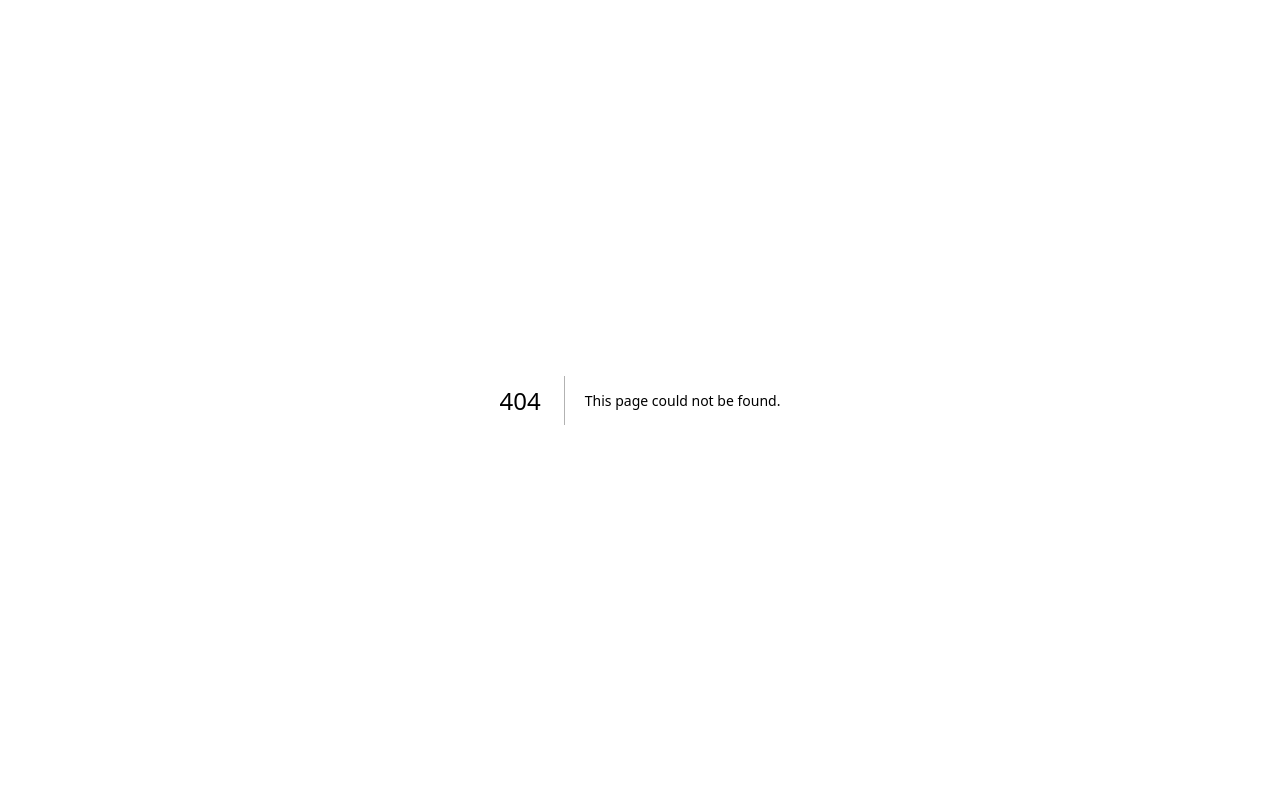
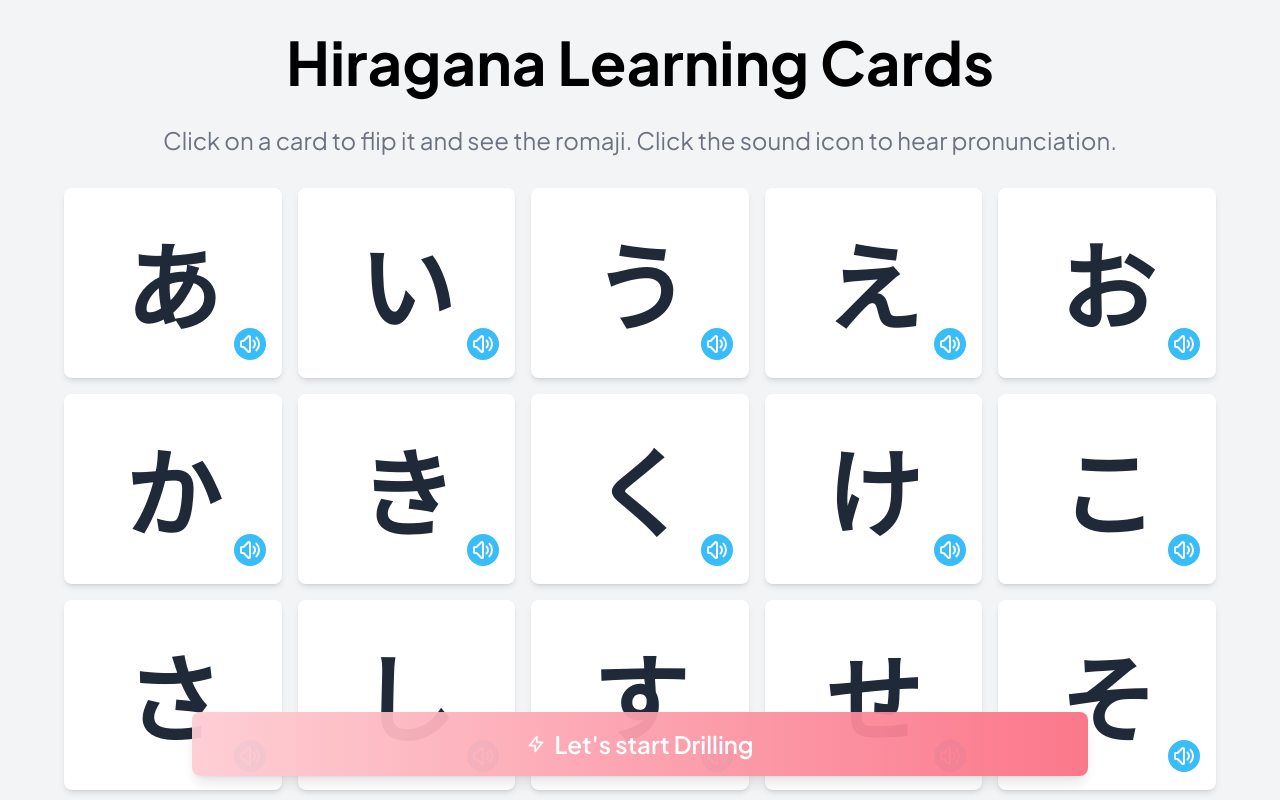
Before and after one commit to Padillahirpan/hika-nihongo-website, a Next.js app: page /hiragana in a window 1280 px wide. Before the commit this address had no page. Shown: the top 800 px of the page. Built offline with nearby package versions, Linux system fonts and the light colour scheme.

Commit message:
feat: update drill page and logic

```diff
--- a/app/drilling/page.js
+++ b/app/drilling/page.js
@@ -6,6 +6,7 @@ import { hiraganaData } from "../../data/hiraganaData";
 import formatDateTime from "../../util/DateFormat";
 import ProgressBar from "../../components/ProgressBar";
 import QuestionsItem from "../../components/QuestionsItem";
+import { getCurrentHiragana } from "../../util/getData";
 
 export default function Drilling() {
   const router = useRouter();
@@ -29,27 +30,52 @@ export default function Drilling() {
     setPreviousResults(results.slice(-5).reverse());
   };
 
-  const generateQuestions = () => {
+  const generateQuestions = async () => {
     const newQuestions = [];
-    const availableHiragana = hiraganaData.filter(
-      (item) => item.hiragana !== " ",
+
+    // Calculate overall progress
+    const updatedHiraganaData = await getCurrentHiragana();
+
+    const totalMasteryLevels = updatedHiraganaData.reduce((sum, item) => sum + item.masteryLevel, 0);
+    const totalPossibleMastery = updatedHiraganaData.filter(item => item.hiragana !== " ").length * 100;
+    const overallProgress = (totalMasteryLevels / totalPossibleMastery) * 100;
+
+    console.log(`this is overall progress: ${overallProgress} and totalPossibleMastery: ${totalMasteryLevels} and ${totalPossibleMastery}`);
+
+    // Set mastery threshold based on overall progress
+    let masteryThreshold;
+    if (overallProgress < 50) {
+      masteryThreshold = 50;  // Focus on getting everything to 50% first
+    } else if (overallProgress < 70) {
+      masteryThreshold = 70;  // Then focus on getting to 70%
+    } else {
+      masteryThreshold = 100; // Finally work on full mastery
+    }
+
+    // Filter available hiragana based on threshold
+    const priorityHiragana = hiraganaData.filter(
+      item => item.hiragana !== " " && (item.masteryLevel || 0) < masteryThreshold
     );
 
+    // If we don't have enough priority hiragana, include some higher mastery ones
+    const availableHiragana = priorityHiragana.length >= 10
+      ? priorityHiragana
+      : hiraganaData.filter(item => item.hiragana !== " " && item.masteryLevel < 100);
+
     for (let i = 0; i < 10; i++) {
-      // Randomly select a hiragana character
-      const randomIndex = Math.floor(Math.random() * availableHiragana.length);
-      const correctAnswer = availableHiragana[randomIndex];
+      // Prioritize lower mastery characters with weighted random selection
+      const weightedIndex = Math.floor(Math.random() * availableHiragana.length);
+      const correctAnswer = availableHiragana[weightedIndex];
 
       // Generate 3 random incorrect answers
       const incorrectAnswers = [];
       while (incorrectAnswers.length < 3) {
-        const randomIncorrect =
-          availableHiragana[
-            Math.floor(Math.random() * availableHiragana.length)
-          ];
+        const randomIncorrect = availableHiragana[
+          Math.floor(Math.random() * availableHiragana.length)
+        ];
         if (
           randomIncorrect.romaji !== correctAnswer.romaji &&
-          !incorrectAnswers.some((ans) => ans.romaji === randomIncorrect.romaji)
+          !incorrectAnswers.some(ans => ans.romaji === randomIncorrect.romaji)
         ) {
           incorrectAnswers.push(randomIncorrect);
         }
@@ -64,7 +90,7 @@ export default function Drilling() {
         correctRomaji: correctAnswer.romaji,
         options: shuffledOptions,
         correctIndex: shuffledOptions.findIndex(
-          (opt) => opt.romaji === correctAnswer.romaji,
+          opt => opt.romaji === correctAnswer.romaji
         ),
       });
     }
@@ -157,7 +183,7 @@ export default function Drilling() {
   };
 
   const handleBackToHome = () => {
-    router.push("/");
+    router.back();
   };
 
   const handleRestartDrilling = () => {
--- a/app/globals.css
+++ b/app/globals.css
@@ -4,3 +4,15 @@
 @tailwind base;
 @tailwind components;
 @tailwind utilities;
+
+.animation-delay-2000 {
+  animation-delay: 2s;
+}
+
+.animation-delay-4000 {
+  animation-delay: 4s;
+}
+
+.animation-delay-6000 {
+  animation-delay: 6s;
+}
--- /dev/null
+++ b/app/hiragana/page.js
@@ -0,0 +1,104 @@
+"use client";
+
+import { useState, useEffect } from "react";
+import HiraganaCard from "../../components/HiraganaCard";
+import EmptyCard from "../../components/EmptyCard";
+import { hiraganaData } from "../../data/hiraganaData";
+import { useRouter } from "next/navigation";
+
+export default function HiraganaPage() {
+  const router = useRouter();
+  const [updatedHiraganaData, setUpdatedHiraganaData] = useState(hiraganaData);
+
+  // Function to load mastery levels from localStorage
+  const loadMasteryLevels = () => {
+    const savedMasteryLevels = JSON.parse(
+      localStorage.getItem("hiraganaProgress") || "{}",
+    );
+
+    // Update hiraganaData with saved mastery levels
+    const updatedData = hiraganaData.map((item) => ({
+      ...item,
+      masteryLevel: savedMasteryLevels[item.romaji] || item.masteryLevel,
+    }));
+
+    setUpdatedHiraganaData(updatedData);
+  };
+
+  // Load saved mastery levels from localStorage on component mount
+  useEffect(() => {
+    loadMasteryLevels();
+
+    // Add event listener to reload data when window gains focus (user returns from drilling)
+    const handleFocus = () => {
+      loadMasteryLevels();
+    };
+
+    window.addEventListener("focus", handleFocus);
+
+    // Cleanup event listener
+    return () => {
+      window.removeEventListener("focus", handleFocus);
+    };
+  }, []);
+
+  const handleDrillingClick = () => {
+    router.push("/drilling");
+  };
+
+  return (
+    <main className="min-h-screen p-8 bg-gray-100">
+      <div className="max-w-6xl mx-auto">
+        <h1 className="text-6xl font-bold text-center mb-8 font-jakarta">
+          Hiragana Learning Cards
+        </h1>
+        <p className="text-2xl font-regular text-gray-500 text-center mb-8 font-jakarta">
+          Click on a card to flip it and see the romaji. Click the sound icon to
+          hear pronunciation.
+        </p>
+
+        <div className="grid grid-cols-5 md:grid-cols-5 lg:grid-cols-5 gap-2 sm:gap-4">
+          {updatedHiraganaData.map((item, index) => (
+            <div key={index} className="flex justify-center">
+              {item.hiragana !== " " ? (
+                <HiraganaCard
+                  hiragana={item.hiragana}
+                  romaji={item.romaji}
+                  masteryLevel={item.masteryLevel}
+                />
+              ) : (
+                <EmptyCard />
+              )}
+            </div>
+          ))}
+        </div>
+        <div className="w-full h-[20px] mt-16 rounded-lg mb-4 flex items-center justify-center" />
+
+      </div>
+
+      {/* Drilling Button */}
+      <button
+        onClick={handleDrillingClick}
+        className="fixed bottom-6 left-1/2 transform -translate-x-1/2 max-w-4xl w-11/12 rounded-lg opacity-95 bg-gradient-to-r from-rose-200 to-rose-400 hover:from-rose-400 hover:to-rose-500 text-white px-6 py-4 shadow-lg transition-all duration-300 hover:scale-105 z-50 flex items-center justify-center space-x-2"
+        aria-label="Start Drilling"
+      >
+        <svg
+          className="w-5 h-5"
+          fill="none"
+          stroke="currentColor"
+          viewBox="0 0 24 24"
+        >
+          <path
+            strokeLinecap="round"
+            strokeLinejoin="round"
+            strokeWidth={2}
+            d="M13 10V3L4 14h7v7l9-11h-7z"
+          />
+        </svg>
+        <span className="sm:text-xl xl:text-2xl font-semibold">
+          Let's start Drilling
+        </span>
+      </button>
+    </main>
+  );
+}
--- a/components/HiraganaCard.jsx
+++ b/components/HiraganaCard.jsx
@@ -45,7 +45,7 @@ const HiraganaCard = ({ hiragana, romaji, masteryLevel = 0 }) => {
     if (masteryLevel === 0) return "bg-white";
     // if (masteryLevel >= 1 && masteryLevel <= 29) return "bg-green-100";
     if (masteryLevel >= 1 && masteryLevel <= 29) return "bg-rose-100";
-    if (masteryLevel >= 30 && masteryLevel <= 59) return "bg-rose-300";
+    if (masteryLevel >= 30 && masteryLevel <= 90) return "bg-rose-300";
     return "bg-rose-500"; // masteryLevel >= 60
   };
 
--- a/tailwind.config.js
+++ b/tailwind.config.js
@@ -21,7 +21,26 @@ module.exports = {
           vermilion: "#E60026",// Accent Red
           softgrey: "#F5F5F5", // Neutral Grey
         }
-      }
+      },
+      animation: {
+        blob: "blob 7s infinite",
+      },
+      keyframes: {
+        blob: {
+          "0%": {
+            transform: "translate(0px, 0px) scale(1)",
+          },
+          "33%": {
+            transform: "translate(30px, -50px) scale(1.1)",
+          },
+          "66%": {
+            transform: "translate(-20px, 20px) scale(0.9)",
+          },
+          "100%": {
+            transform: "translate(0px, 0px) scale(1)",
+          },
+        },
+      },
     },
   },
   plugins: [],
--- /dev/null
+++ b/util/getData.js
@@ -0,0 +1,12 @@
+import { hiraganaData } from "../data/hiraganaData";
+
+export async function getCurrentHiragana() {
+  const parsedProgress = JSON.parse(localStorage.getItem('hiraganaProgress') || '{}');
+  const updatedHiraganaData = hiraganaData
+    .filter(item => item.hiragana !== " ")
+    .map(item => ({
+        ...item,
+        masteryLevel: parsedProgress[item.romaji] ?? item.masteryLevel
+    }));
+  return updatedHiraganaData;
+}
```
Also changed, not shown: 1 other file (tests, documents, lock files or other folders).
